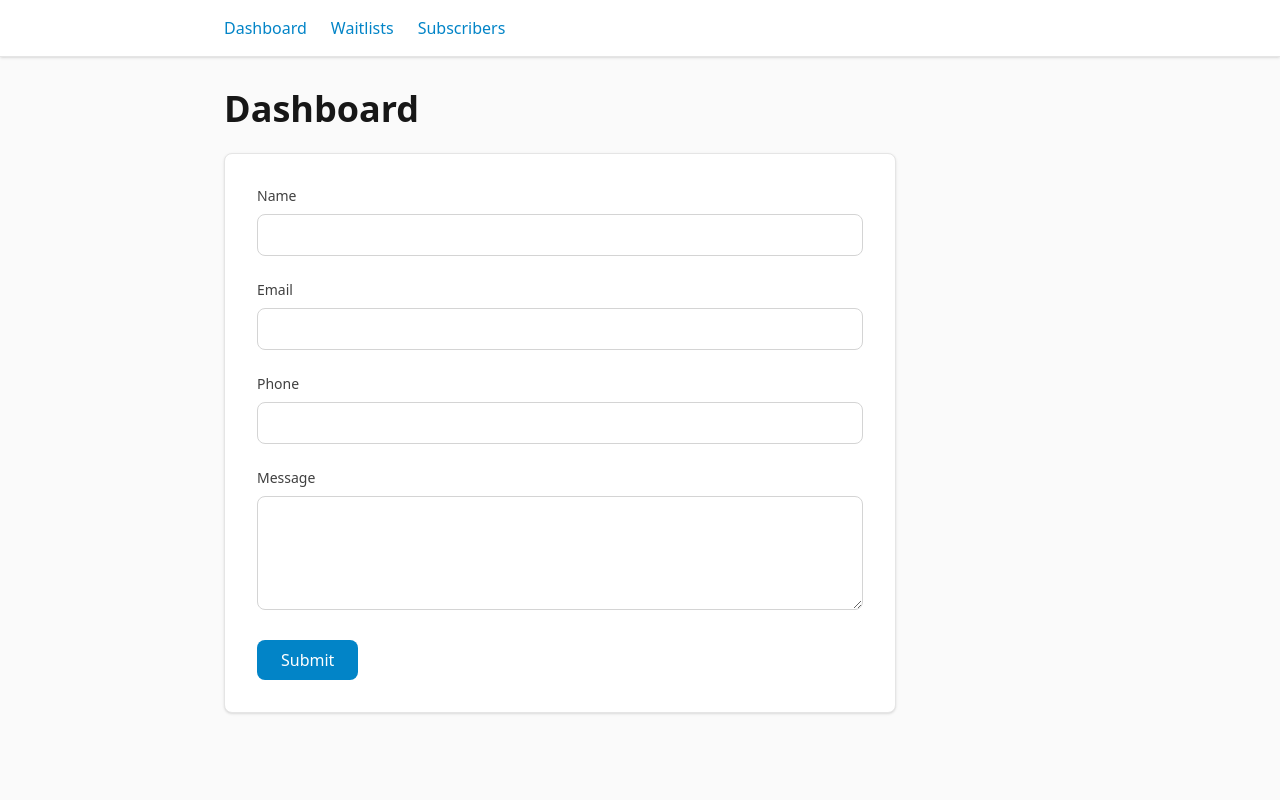
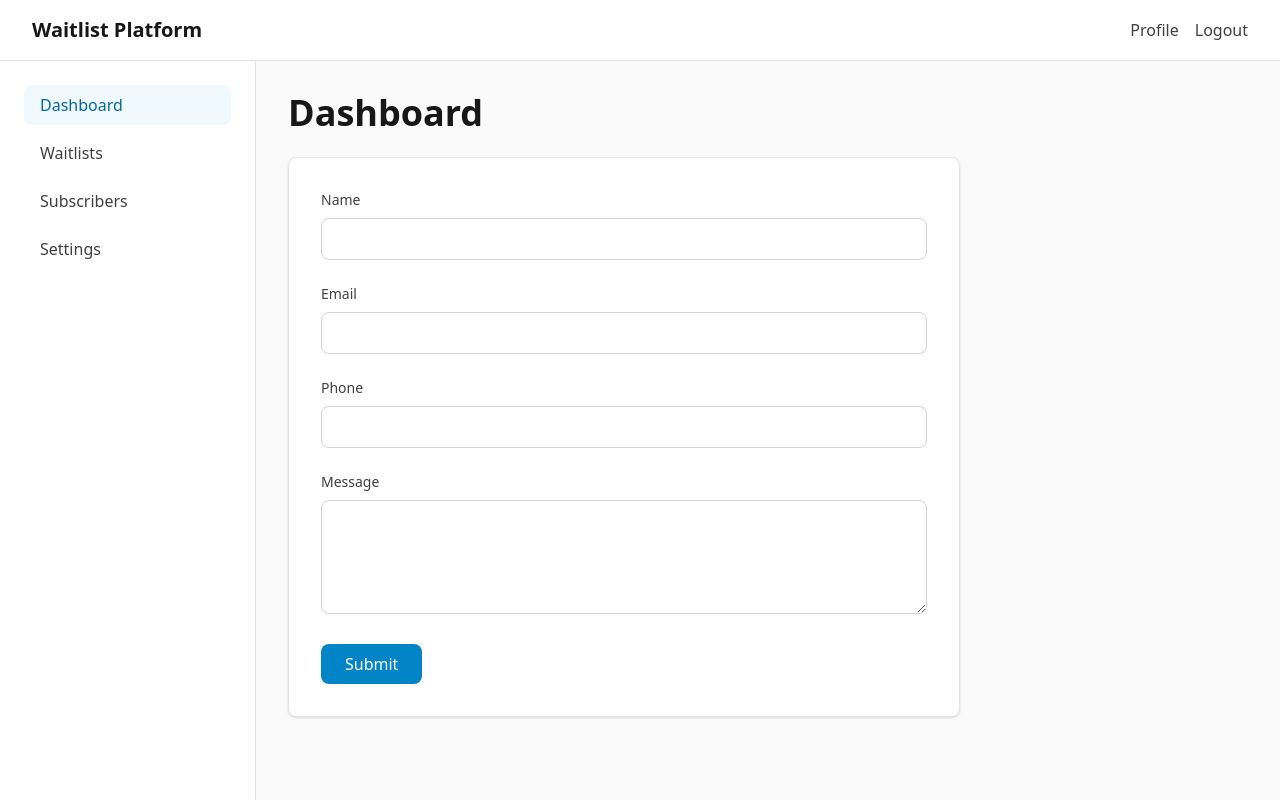
Before and after one commit to vberkoz/waitlist, a React (Vite) app in the folder frontend/: page / in a window 1280 px wide. Built offline with nearby package versions, Linux system fonts and the light colour scheme.

Commit message:
Dashboard layout with React Router navigation

```diff
--- a/frontend/src/components/layout/Layout.tsx
+++ b/frontend/src/components/layout/Layout.tsx
@@ -1,19 +1,53 @@
-import { Outlet, Link } from 'react-router-dom'
+import { Outlet, Link, useLocation } from 'react-router-dom'
 
 export default function Layout() {
+  const location = useLocation()
+
+  const isActive = (path: string) => location.pathname === path
+
   return (
-    <div className="min-h-screen bg-neutral-50">
-      <nav className="bg-white shadow-sm border-b border-neutral-200">
-        <div className="max-w-4xl mx-auto px-8 py-4">
-          <div className="flex gap-6">
-            <Link to="/" className="text-primary-600 hover:text-primary-700 font-medium">Dashboard</Link>
-            <Link to="/waitlists" className="text-primary-600 hover:text-primary-700 font-medium">Waitlists</Link>
-            <Link to="/subscribers" className="text-primary-600 hover:text-primary-700 font-medium">Subscribers</Link>
+    <div className="min-h-screen bg-neutral-50 flex flex-col">
+      <header className="bg-white border-b border-neutral-200 px-8 py-4">
+        <div className="flex justify-between items-center">
+          <div className="text-xl font-bold text-neutral-900">Waitlist Platform</div>
+          <div className="flex gap-4">
+            <button className="text-neutral-700 hover:text-neutral-900">Profile</button>
+            <button className="text-neutral-700 hover:text-neutral-900">Logout</button>
           </div>
         </div>
-      </nav>
-      <div className="max-w-4xl mx-auto p-8">
-        <Outlet />
+      </header>
+      <div className="flex flex-1">
+        <aside className="w-64 bg-white border-r border-neutral-200 p-6">
+          <nav className="space-y-2">
+            <Link
+              to="/"
+              className={`block px-4 py-2 rounded-lg ${isActive('/') ? 'bg-primary-50 text-primary-700 font-medium' : 'text-neutral-700 hover:bg-neutral-50'}`}
+            >
+              Dashboard
+            </Link>
+            <Link
+              to="/waitlists"
+              className={`block px-4 py-2 rounded-lg ${isActive('/waitlists') ? 'bg-primary-50 text-primary-700 font-medium' : 'text-neutral-700 hover:bg-neutral-50'}`}
+            >
+              Waitlists
+            </Link>
+            <Link
+              to="/subscribers"
+              className={`block px-4 py-2 rounded-lg ${isActive('/subscribers') ? 'bg-primary-50 text-primary-700 font-medium' : 'text-neutral-700 hover:bg-neutral-50'}`}
+            >
+              Subscribers
+            </Link>
+            <Link
+              to="/settings"
+              className={`block px-4 py-2 rounded-lg ${isActive('/settings') ? 'bg-primary-50 text-primary-700 font-medium' : 'text-neutral-700 hover:bg-neutral-50'}`}
+            >
+              Settings
+            </Link>
+          </nav>
+        </aside>
+        <main className="flex-1 p-8">
+          <Outlet />
+        </main>
       </div>
     </div>
   )
```
